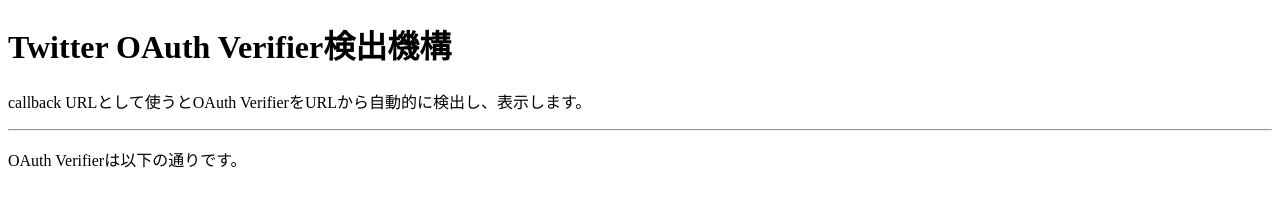
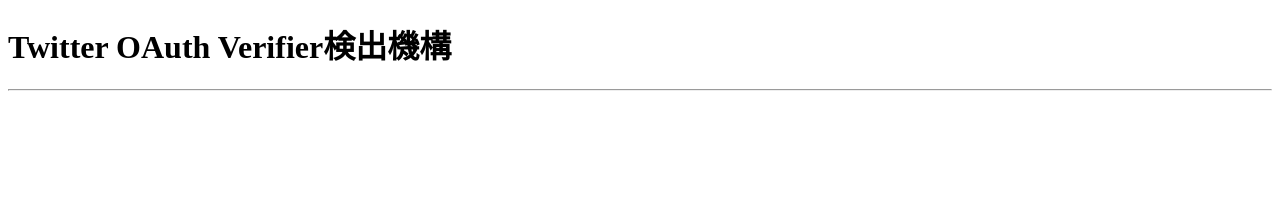
Before and after one commit to shiho-hoshino/shiho-hoshino.github.io, a plain HTML site: page index.html in a window 1280 px wide. Drawn offline with Linux system fonts and the light colour scheme.

Commit message:
Update index.html

```diff
--- a/index.html
+++ b/index.html
@@ -5,7 +5,6 @@
     <title>Twitter OAuth Verifier</title>
     <meta name="viewport" content="width=device-width,initial-scale=1.0">
     <meta charset="utf-8">
-    <link href="style.css" rel="stylesheet" type="text/css">
     <script type="text/javascript">
         /**
          * Get the URL parameter value
@@ -32,9 +31,7 @@
 
 <body>
     <h1>Twitter OAuth Verifier検出機構</h1>
-    <p>callback URLとして使うとOAuth VerifierをURLから自動的に検出し、表示します。</p>
     <hr>
-    <p>OAuth Verifierは以下の通りです。</p>
     <div class="dashedsquare">
         <span id="oauthverifier"></span>
     </div>
```
